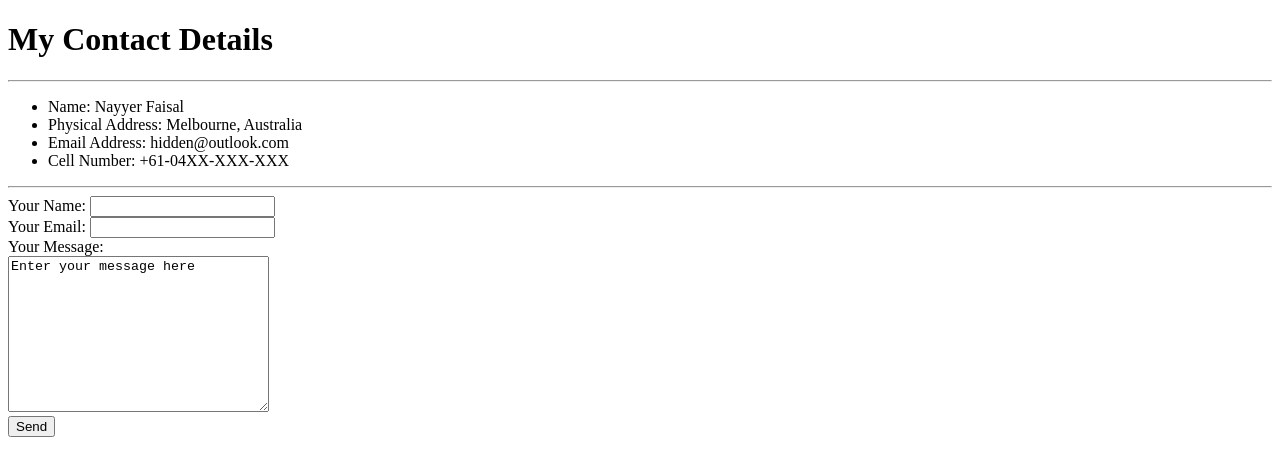
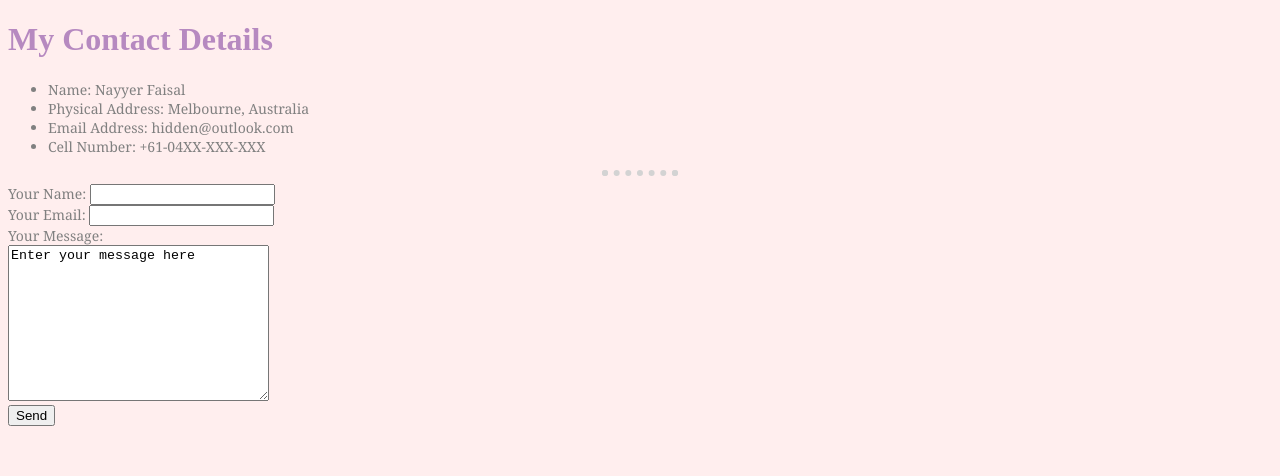
Before and after one commit to Aazi86/cv, a plain HTML site: page contact.html in a window 1280 px wide. Drawn offline with Linux system fonts and the light colour scheme.

Commit message:
css-added

```diff
--- a/contact.html
+++ b/contact.html
@@ -5,10 +5,10 @@
     <meta http-equiv="X-UA-Compatible" content="IE=edge">
     <meta name="viewport" content="width=device-width, initial-scale=1.0">
     <title>My Contact Details</title>
+    <link rel="stylesheet" href="css/styles.css">
 </head>
 <body>
     <h1>My Contact Details</h1>
-    <hr>
     <ul>
         <li>Name: Nayyer Faisal</li>
         <li>Physical Address: Melbourne, Australia</li>
--- /dev/null
+++ b/css/styles.css
@@ -0,0 +1,20 @@
+body {
+    background-color: #FFEEEE;
+}
+
+h1,h3,h4 {
+    color: #B689C0;
+}
+
+li,ol,ul,table,p,form {
+    font-family: Georgia, serif;
+    color: grey;
+    font-size: 14px;
+}
+
+hr {
+    border-width: 6px;
+    border-style: dotted dotted none;
+    border-color: lightgray;
+    width: 5%;
+}
```
Also changed, not shown: index.html (+1 -0 lines).
